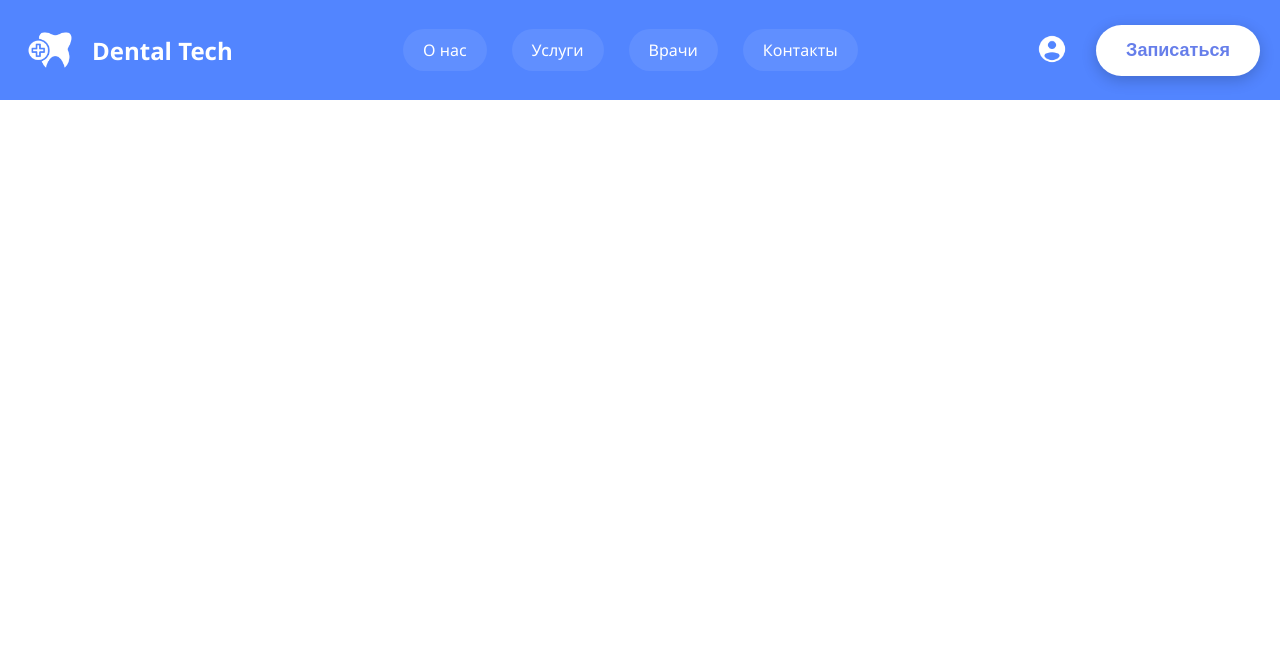
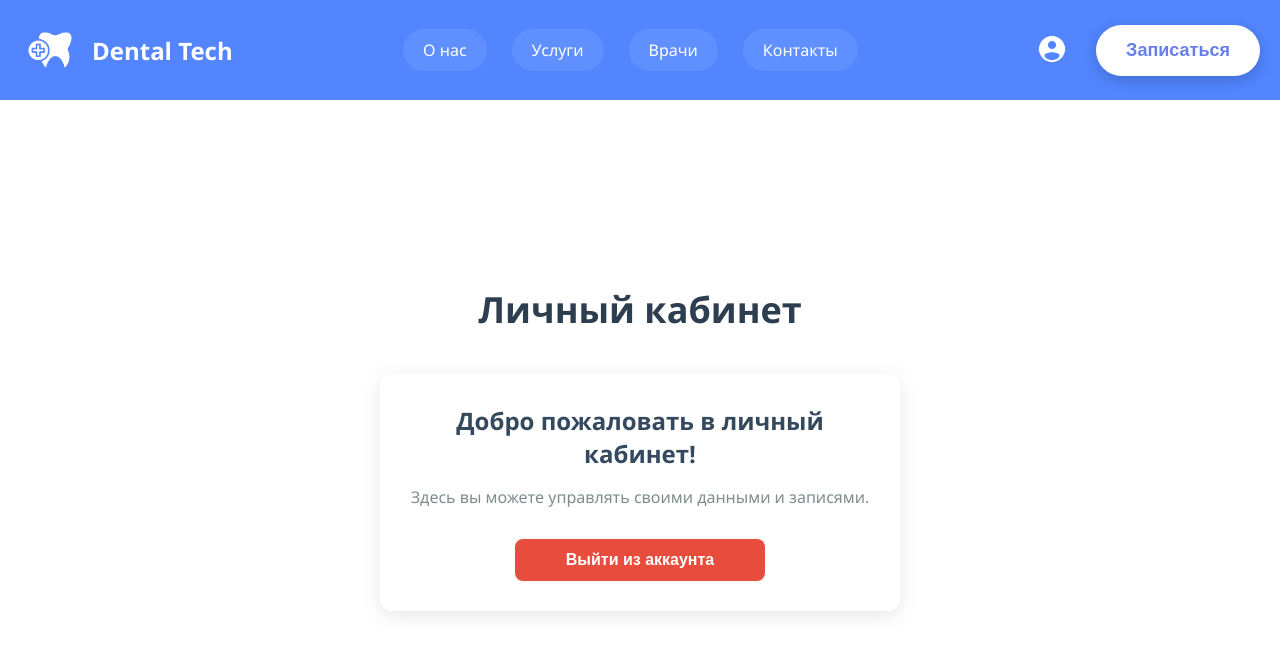
Before and after one commit to Denis1369/Dentistry-Website, a Vue app: page /account in a window 1280 px wide. Shown: the top 654 px of the page. Built offline with nearby package versions, Linux system fonts and the light colour scheme.

Commit message:
Реализована авторизация

```diff
--- a/src/App.vue
+++ b/src/App.vue
@@ -1,5 +1,5 @@
 <script setup>
-import { ref } from 'vue'
+import { ref, computed } from 'vue'
 import { useRouter, useRoute } from 'vue-router'
 import Registration from './views/registration.vue'
 import LoginForm from './views/LoginForm.vue'
@@ -16,6 +16,16 @@ const navigateToMain = () => {
   router.push('/')
 }
 
+const authState = ref(!!localStorage.getItem('authToken'))
+
+const isAuthenticated = computed(() => {
+  return authState.value
+})
+
+const updateAuthState = () => {
+  authState.value = !!localStorage.getItem('authToken')
+}
+
 const navigateToContacts = () => {
   router.push('/contacts')
 }
@@ -26,6 +36,14 @@ const navigateToServices = () => {
 
 const navigateToDoctors = () => {
   router.push('/doctors')
+}
+
+const handleAccountClick = () => {
+  if (isAuthenticated.value) {
+    router.push('/account')
+  } else {
+    openLogin()
+  }
 }
 
 const openAppointment = () => {
@@ -70,6 +88,7 @@ const closeLogin = () => {
 
 const handleLoginSuccess = (userData) => {
   console.log('Пользователь авторизован:', userData)
+  updateAuthState()
   closeLogin()
 }
 
@@ -82,6 +101,8 @@ const switchToLogin = () => {
   closeRegistration()
   openLogin()
 }
+
+
 </script>
 
 <template>
@@ -122,8 +143,9 @@ const switchToLogin = () => {
         </a>
       </nav>
       <div class="account">
-        <button @click="openLogin()" class="nav-button">
+        <button @click="handleAccountClick" class="nav-button">
           <img src="/src/components/icons/icons8-тестовый-аккаунт-100.png" alt="Аккаунт">
+          <div v-if="isAuthenticated" class="auth-indicator"></div>
         </button>
         <button @click="openAppointment" class="btn-appointment">Записаться</button>
       </div>
--- a/src/router/index.js
+++ b/src/router/index.js
@@ -3,6 +3,7 @@ import MainWindow from '../views/mainWindow.vue'
 import Contacts from '../views/ContactsForm.vue'
 import services from '../views/ServicesForm.vue'
 import doctors from '../views/DoctorsForm.vue'
+import account from '../views/AccountForm.vue'
 
 const routes = [
   {
@@ -24,6 +25,11 @@ const routes = [
     path: '/doctors',
     name: 'doctors',
     component: doctors
+  },
+  {
+    path: '/account',
+    name: 'account',
+    component: account
   }
 ]
 
--- /dev/null
+++ b/src/views/AccountForm.vue
@@ -0,0 +1,118 @@
+<script setup>
+import { useRouter } from 'vue-router'
+
+const router = useRouter()
+
+const handleLogout = () => {
+  localStorage.removeItem('authToken')
+  localStorage.removeItem('userData')
+  router.push('/')
+
+  setTimeout(() => {
+    window.location.reload()
+  }, 100)
+}
+</script>
+
+<template>
+  <main class="content">
+    <div class="content-wrapper">
+      <section class="account-section">
+        <div class="account-header">
+          <h1>Личный кабинет</h1>
+        </div>
+
+        <div class="account-info">
+          <div class="info-card">
+            <h2>Добро пожаловать в личный кабинет!</h2>
+            <p>Здесь вы можете управлять своими данными и записями.</p>
+          </div>
+
+          <div class="actions">
+            <button
+              @click="handleLogout"
+              class="logout-btn"
+            >
+              Выйти из аккаунта
+            </button>
+          </div>
+        </div>
+      </section>
+    </div>
+  </main>
+</template>
+
+<style scoped>
+.content {
+  width: 100%;
+  display: flex;
+  align-items: center;
+  justify-content: center;
+  min-height: 80vh;
+}
+
+.content-wrapper {
+  width: 100%;
+  max-width: 600px;
+  padding: 0 40px;
+}
+
+.account-section {
+  width: 100%;
+}
+
+.account-header {
+  text-align: center;
+  margin-bottom: 40px;
+}
+
+.account-header h1 {
+  font-size: 36px;
+  font-weight: 700;
+  color: #2c3e50;
+}
+
+.account-info {
+  background: white;
+  border-radius: 12px;
+  padding: 30px;
+  box-shadow: 0 4px 20px rgba(0, 0, 0, 0.1);
+  text-align: center;
+}
+
+.info-card h2 {
+  font-size: 24px;
+  margin-bottom: 15px;
+  color: #34495e;
+}
+
+.info-card p {
+  font-size: 16px;
+  color: #7f8c8d;
+  line-height: 1.5;
+}
+
+.actions {
+  margin-top: 30px;
+}
+
+.logout-btn {
+  background: #e74c3c;
+  color: white;
+  border: none;
+  padding: 12px 24px;
+  border-radius: 8px;
+  font-size: 16px;
+  font-weight: 600;
+  cursor: pointer;
+  transition: all 0.3s ease;
+  width: 100%;
+  max-width: 250px;
+}
+
+.logout-btn:hover {
+  background: #c0392b;
+  transform: translateY(-2px);
+  box-shadow: 0 4px 12px rgba(231, 76, 60, 0.3);
+}
+</style>
--- a/src/views/LoginForm.vue
+++ b/src/views/LoginForm.vue
@@ -1,5 +1,6 @@
 <script setup>
-import { ref, reactive } from 'vue'
+import { ref, reactive} from 'vue'
+import axios from 'axios'
 
 const emit = defineEmits(['login-success', 'switch-to-registration', 'close'])
 
@@ -21,6 +22,33 @@ const errors = reactive({
   email: '',
   password: ''
 })
+
+const api = axios.create({
+  baseURL: 'http://127.0.0.1:8000/',
+  timeout: 10000,
+  headers: {
+    'Content-Type': 'application/json',
+  }
+})
+
+const handleLogout = () => {
+  localStorage.removeItem('authToken')
+  localStorage.removeItem('userData')
+  delete api.defaults.headers.common['Authorization']
+
+}
+
+
+const verifyToken = async () => {
+  try {
+    const response = await api.get('/verify-token/')
+    console.log('Токен валиден:', response.data)
+    return true
+  } catch (error) {
+    console.error('Токен невалиден:', error)
+    return false
+  }
+}
 
 const validateEmail = () => {
   errors.email = ''
@@ -74,40 +102,65 @@ const handleLogin = async () => {
   loading.value = true
 
   try {
-    const response = await fetch('http://127.0.0.1:8000/login/', {
-      method: 'POST',
-      headers: {
-        'Content-Type': 'application/json',
-      },
-      body: JSON.stringify({
-        user_email: email.value,
-        user_password: password.value,
-      }),
+    const response = await api.post('/login/', {
+      user_email: email.value,
+      user_password: password.value,
+
     })
 
-    const data = await response.json()
+    const data = response.data
 
-    if (response.ok) {
+    if (response.status === 200) {
       successMessage.value = 'Успешный вход! Добро пожаловать в систему!'
+
+      if (data.token) {
+        localStorage.setItem('authToken', data.token)
+        api.defaults.headers.common['Authorization'] = `Bearer ${data.token}`
+      }
+
+      if (data.user) {
+        localStorage.setItem('userData', JSON.stringify(data.user))
+      }
+
       email.value = ''
       password.value = ''
 
       setTimeout(() => {
         successMessage.value = ''
         emit('login-success', data)
-      }, 2000)
-
-    }
-    else {
-      if (data?.message) {
-        errors.password = data.message
-      } else {
-        errors.password = 'Неверный email или пароль'
-      }
+        closeForm()
+      }, 1000)
     }
   } catch (error) {
     console.error('Ошибка при входе:', error)
-    errors.password = 'Произошла ошибка. Попробуйте позже.'
+
+    if (error.response) {
+      const status = error.response.status
+      const errorData = error.response.data
+
+      if (status === 400) {
+        if (errorData.non_field_errors) {
+          errors.password = errorData.non_field_errors[0]
+        } else if (errorData.user_email) {
+          errors.email = errorData.user_email[0]
+        } else if (errorData.user_password) {
+          errors.password = errorData.user_password[0]
+        } else {
+          errors.password = 'Неверный email или пароль'
+        }
+      } else if (status === 401) {
+        errors.password = 'Неверный email или пароль'
+      } else if (status == 404) {
+        errors.password = 'Пользователь не найден'
+      }
+      else {
+        errors.password = 'Произошла ошибка сервера'
+      }
+    } else if (error.request) {
+      errors.password = 'Не удалось подключиться к серверу'
+    } else {
+      errors.password = 'Произошла непредвиденная ошибка'
+    }
   } finally {
     loading.value = false
   }
@@ -116,6 +169,11 @@ const handleLogin = async () => {
 const togglePasswordVisibility = () => {
   showPassword.value = !showPassword.value
 }
+
+defineExpose({
+  handleLogout,
+  verifyToken
+})
 </script>
 
 <template>
```
